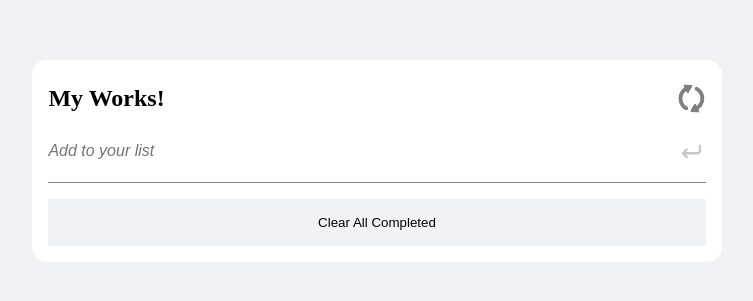
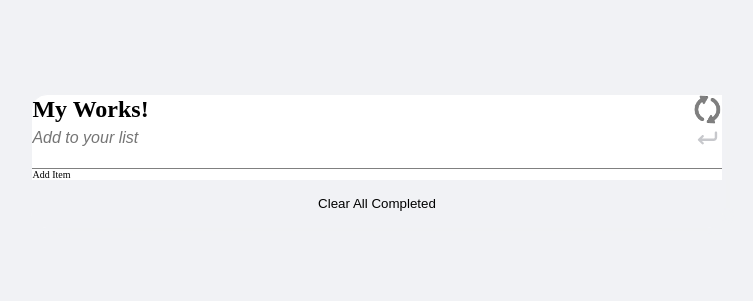
Before and after one commit to Ali-0111/To-Do-List, a website built with webpack: page src/index.html in a window 1280 px wide. Shown: the part 239-540 px from the top of the page, without its empty margins (263-1016 px from the left). Built offline with nearby package versions, Linux system fonts and the light colour scheme.

Commit message:
Extra elements removed

```diff
--- a/src/index.html
+++ b/src/index.html
@@ -10,26 +10,17 @@
     <main>
         <section class="page1 flex-col">
             <div class="container">
-                <div class="list">
-                    <ul>
-                        <li>
-                            <header class="flex-row main-head">
-                                <h2>My Works!</h2>
-                                <div class="restart">
-                                </div>
-                            </header>
-                        </li>
-                        <li>
-                            <form class="addForm flex-row">
-                                <input class="add-input"type="text" placeholder="Add to your list">
-                                <button class="enter"></button>
-                            </form>
-                        </li>
-                    </ul>
-                    <ul class="items"></ul>
-                    <button class="clear-btn">Clear All Completed</button>
-
-                </div>
+                <header class="flex-row main-head">
+                    <h1>My Works!</h1>
+                    <div class="restart"></div>
+                </header>
+                <form class="addForm flex-row">
+                    <input class="add-input" type="text" placeholder="Add to your list" required>
+                    <button type="submit" class="enter"></button>
+                </form>
+		        <span class="submit-warning">Add Item</span>
+                <ul class="todo items"></ul>
+                <button class="clear-btn">Clear All Completed</button>
             </div>
         </section>
     </main>
```
